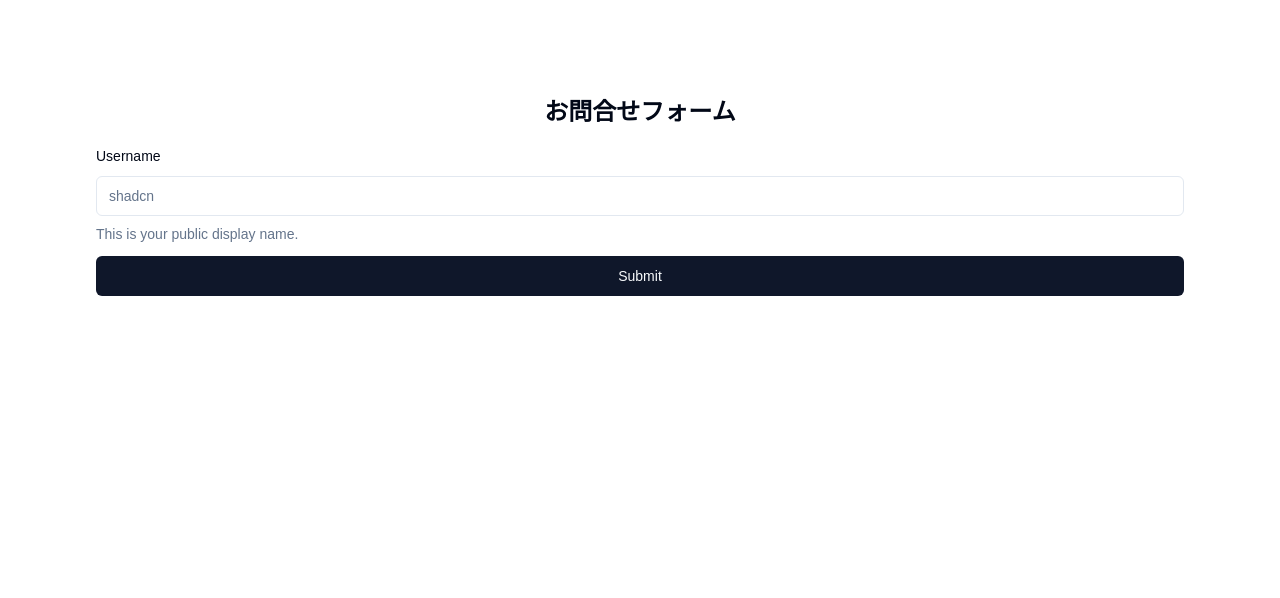
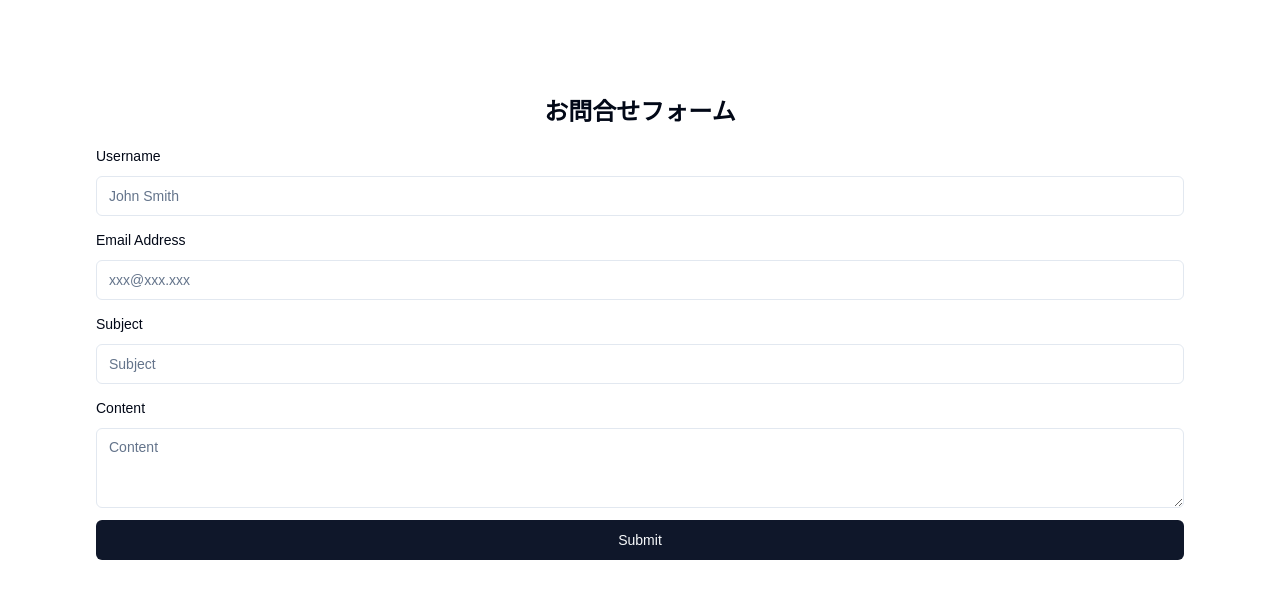
Before and after one commit to IkeCairns/shin-inquiry-form, a Next.js app: page / in a window 1280 px wide. Shown: the top 598 px of the page. Built offline with nearby package versions, Linux system fonts and the light colour scheme.

Commit message:
confirmed that the validation check is working

```diff
--- a/components/InquiryForm/InquiryForm.tsx
+++ b/components/InquiryForm/InquiryForm.tsx
@@ -1,3 +1,5 @@
+"use client"
+
 import React from 'react'
 
 import { zodResolver } from "@hookform/resolvers/zod"
@@ -9,13 +11,13 @@ import { Button } from "@/components/ui/button"
 import {
   Form,
   FormControl,
-  FormDescription,
   FormField,
   FormItem,
   FormLabel,
   FormMessage
 } from "@/components/ui/form"
 import { Input } from "@/components/ui/input"
+import { Textarea } from '../ui/textarea'
 
 const InquiryForm = () => {
   // Define the form
@@ -23,6 +25,9 @@ const InquiryForm = () => {
     resolver: zodResolver(formSchema),
     defaultValues: {
       username: "",
+      email: "",
+      subject: "",
+      content: "",
     },
   })
 
@@ -34,9 +39,9 @@ const InquiryForm = () => {
   return (
     <Form {...form}>
       <form
-        onSubmit={() =>
-          {form.handleSubmit(onSubmit)
-        }}
+        onSubmit={
+          form.handleSubmit(onSubmit)
+        }
         className="container flex flex-col gap-3"
       >
         <FormField
@@ -46,11 +51,47 @@ const InquiryForm = () => {
             <FormItem>
               <FormLabel>Username</FormLabel>
               <FormControl>
-                <Input placeholder="shadcn" {...field} />
+                <Input placeholder="John Smith" {...field} />
               </FormControl>
-              <FormDescription>
-                This is your public display name.
-              </FormDescription>
+              <FormMessage />
+            </FormItem>
+          )}
+        />
+        <FormField
+          control={form.control}
+          name="email"
+          render={({ field }) => (
+            <FormItem>
+              <FormLabel>Email Address</FormLabel>
+              <FormControl>
+                <Input placeholder="xxx@xxx.xxx" {...field} />
+              </FormControl>
+              <FormMessage />
+            </FormItem>
+          )}
+        />
+        <FormField
+          control={form.control}
+          name="subject"
+          render={({ field }) => (
+            <FormItem>
+              <FormLabel>Subject</FormLabel>
+              <FormControl>
+                <Input placeholder="Subject" {...field} />
+              </FormControl>
+              <FormMessage />
+            </FormItem>
+          )}
+        />
+        <FormField
+          control={form.control}
+          name="content"
+          render={({ field }) => (
+            <FormItem>
+              <FormLabel>Content</FormLabel>
+              <FormControl>
+                <Textarea placeholder="Content" {...field} />
+              </FormControl>
               <FormMessage />
             </FormItem>
           )}
--- /dev/null
+++ b/components/ui/textarea.tsx
@@ -0,0 +1,24 @@
+import * as React from "react"
+
+import { cn } from "@/lib/utils"
+
+export interface TextareaProps
+  extends React.TextareaHTMLAttributes<HTMLTextAreaElement> {}
+
+const Textarea = React.forwardRef<HTMLTextAreaElement, TextareaProps>(
+  ({ className, ...props }, ref) => {
+    return (
+      <textarea
+        className={cn(
+          "flex min-h-[80px] w-full rounded-md border border-slate-200 bg-white px-3 py-2 text-sm ring-offset-white placeholder:text-slate-500 focus-visible:outline-none focus-visible:ring-2 focus-visible:ring-slate-950 focus-visible:ring-offset-2 disabled:cursor-not-allowed disabled:opacity-50 dark:border-slate-800 dark:bg-slate-950 dark:ring-offset-slate-950 dark:placeholder:text-slate-400 dark:focus-visible:ring-slate-300",
+          className
+        )}
+        ref={ref}
+        {...props}
+      />
+    )
+  }
+)
+Textarea.displayName = "Textarea"
+
+export { Textarea }
--- a/lib/formSchema.ts
+++ b/lib/formSchema.ts
@@ -9,15 +9,15 @@ export const formSchema = z.object({
     .max(50, {
       message: "Username must be under 50 characters."
     }),
+  email:
+    z.string()
+    .email({
+      message: "Email address must be appropriate."
+    }),
   subject:
     z.string()
     .min(2, {
       message: "Subject must be at least 2 characters."
-    }),
-  email:
-    z.string()
-    .email({
-      message: "Email address must be appropriate."
     }),
   content:
     z.string()
--- a/package.json
+++ b/package.json
@@ -12,6 +12,7 @@
     "@hookform/resolvers": "^3.9.0",
     "@radix-ui/react-label": "^2.1.0",
     "@radix-ui/react-slot": "^1.1.0",
+    "add": "^2.0.6",
     "class-variance-authority": "^0.7.0",
     "clsx": "^2.1.1",
     "lucide-react": "^0.447.0",
@@ -19,6 +20,7 @@
     "react": "^18",
     "react-dom": "^18",
     "react-hook-form": "^7.53.0",
+    "shadcn": "^2.1.0",
     "tailwind-merge": "^2.5.3",
     "tailwindcss-animate": "^1.0.7",
     "zod": "^3.23.8"
```
Also changed, not shown: 1 other file (tests, documents, lock files or other folders).
